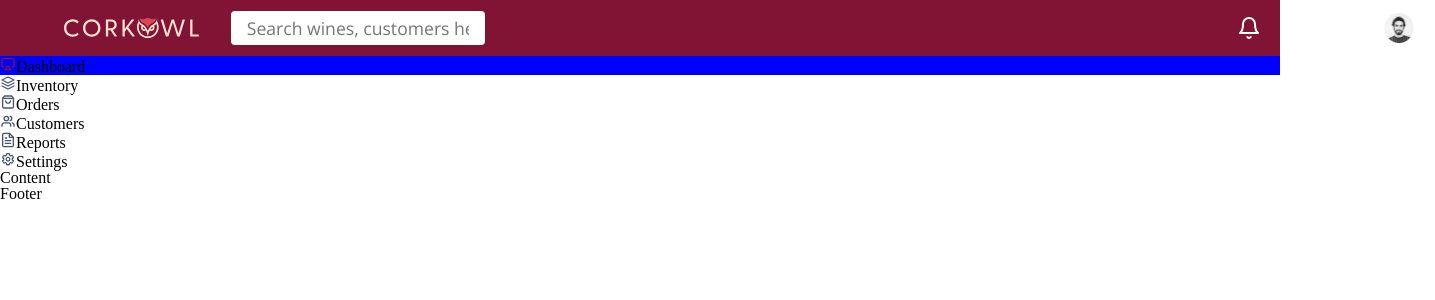
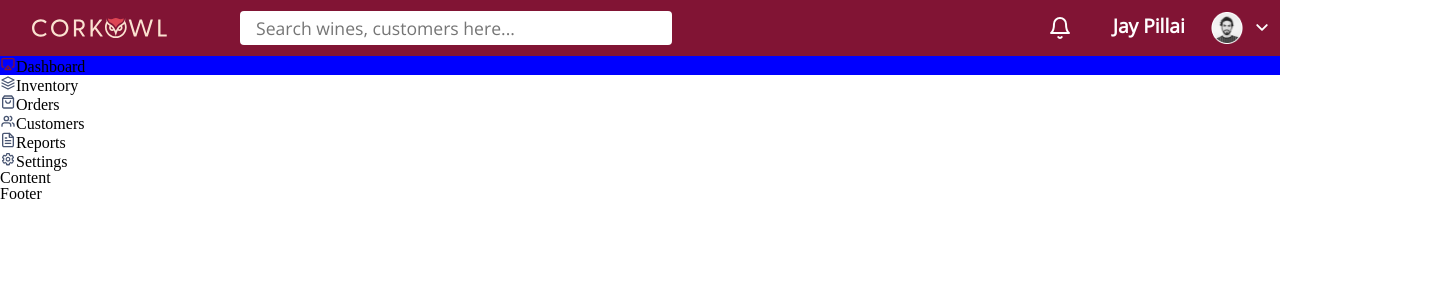
Before and after one commit to bokonist/thinklink-assignment, a React (Create React App) app: page / in a window 1280 px wide. Shown: the top 300 px of the page, 1435 px wide, since content can reach past the window. Built offline with nearby package versions, Linux system fonts and the light colour scheme.

Commit message:
positioning changes

```diff
--- a/src/styles/NavBar.css
+++ b/src/styles/NavBar.css
@@ -4,6 +4,7 @@
   flex-direction: row;
   justify-content: space-between;
   align-items: center;
+  position: relative;
   background-color: #811434;
   padding-left: 2rem;
   padding-right: 2rem;
@@ -14,21 +15,25 @@
 .navbar-logo {
   height: 19.999967575073242px;
   width: 134.748291015625px;
-  margin-left: 2rem;
-  margin-right: 2rem;
+  position: absolute;
 }
 .navbar-search {
+  position: absolute;
+  left: 25rem;
   height: 32px;
-  width: 354px;
+  width: 20%;
+  min-width: 25rem;
   border-radius: 4px;
   border: 0px;
   padding-left: 1rem;
   padding-right: 1rem;
-  margin-right: 47rem;
+  margin-left: -10rem;
   font-family: 'Open Sans', sans-serif;
   font-size: 1.1rem;
 }
 .navbar-profile-container {
+  position: absolute;
+  right: 0;
   display: flex;
   flex-direction: row;
   width: 15rem;
```
